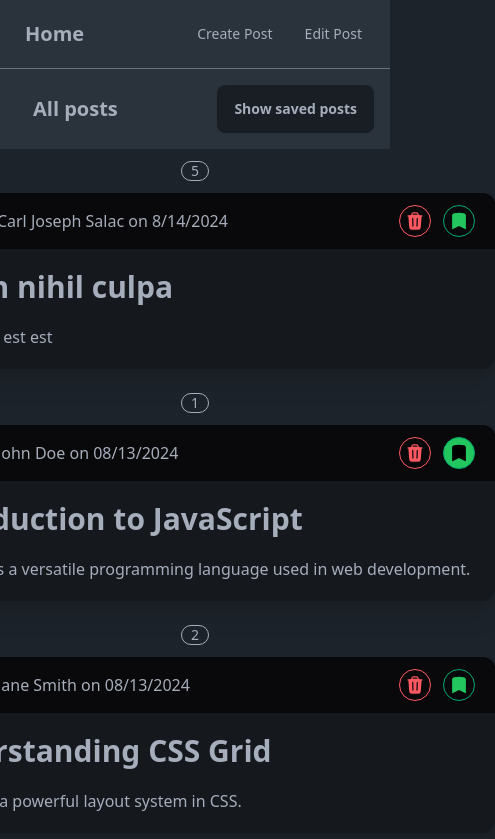
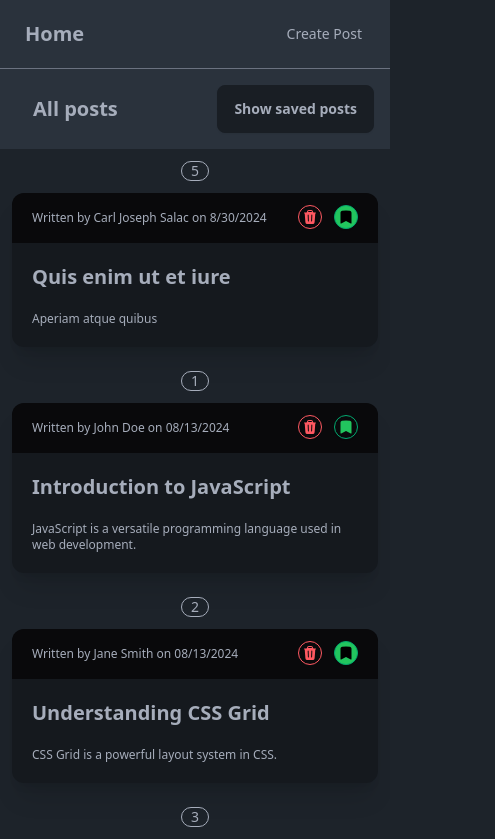
Before and after one commit to carljosephsalac/vue-composition-api, a Vue app: page / in a window 390 px wide. Shown: the top 839 px of the page, 495 px wide, since content can reach past the window. Built offline with nearby package versions, Linux system fonts and the light colour scheme; data requests are answered from the project's data file.

Commit message:
mobile responsive

```diff
--- a/db.json
+++ b/db.json
@@ -6,7 +6,7 @@
       "body": "JavaScript is a versatile programming language used in web development.",
       "author": "John Doe",
       "created_at": "08/13/2024",
-      "is_saved": true
+      "is_saved": false
     },
     {
       "id": "2",
@@ -14,7 +14,7 @@
       "body": "CSS Grid is a powerful layout system in CSS.",
       "author": "Jane Smith",
       "created_at": "08/13/2024",
-      "is_saved": false
+      "is_saved": true
     },
     {
       "id": "3",
@@ -30,15 +30,15 @@
       "body": "REST APIs allow communication between client and server over HTTP.",
       "author": "Emily Davis",
       "created_at": "08/13/2024",
-      "is_saved": false
+      "is_saved": true
     },
     {
       "id": "5",
-      "title": "Nisi in nihil culpa",
-      "body": "Eaque esse est est",
+      "title": "Quis enim ut et iure",
+      "body": "Aperiam atque quibus",
       "author": "Carl Joseph Salac",
-      "created_at": "8/14/2024",
-      "is_saved": false
+      "created_at": "8/30/2024",
+      "is_saved": true
     }
   ]
 }
--- a/src/App.vue
+++ b/src/App.vue
@@ -16,9 +16,6 @@ postStore.getPost()
         <li>
           <RouterLink to="/posts/create">Create Post</RouterLink>
         </li>
-        <li>
-          <RouterLink to="/posts/edit">Edit Post</RouterLink>
-        </li>
       </ul>
     </nav>
   </header>
--- a/src/components/MyWrapper.vue
+++ b/src/components/MyWrapper.vue
@@ -1,5 +1,5 @@
 <template>
-  <div class="flex flex-col items-center w-full">
+  <div class="flex flex-col items-center w-full px-3">
     <slot name="badge"></slot>
     <slot></slot>
   </div>
--- a/src/components/PostItem.vue
+++ b/src/components/PostItem.vue
@@ -25,20 +25,20 @@ const savedBtnClass = computed(() => {
 </script>
 
 <template>
-  <div class="flex flex-col shadow-xl w-[600px] rounded-xl bg-base-300 my-3">
+  <div class="flex flex-col shadow-xl w-full sm:w-[600px] rounded-xl bg-base-300 my-3">
     <div class="flex items-center justify-between px-5 py-3 bg-zinc-950 rounded-t-xl">
-      <p>Written by {{ post.author }} on {{ post.created_at }}</p>
+      <p class="text-xs sm:text-base">Written by {{ post.author }} on {{ post.created_at }}</p>
       <div>
         <!-- <button @click="getId(post.id)" class="btn btn-sm me-3">Get ID</button> // Emit -->
         <button
           @click="postStore.deletePost(post.id)"
-          class="btn btn-circle btn-outline btn-error me-3 btn-sm"
+          class="btn btn-circle btn-outline btn-error me-3 btn-xs sm:btn-sm"
         >
           <svg
             xmlns="http://www.w3.org/2000/svg"
             viewBox="0 0 24 24"
             fill="currentColor"
-            class="size-5"
+            class="sm:size-5 size-4"
           >
             <path
               fill-rule="evenodd"
@@ -49,14 +49,14 @@ const savedBtnClass = computed(() => {
         </button>
         <button
           @click="postStore.savePost(post.id)"
-          class="btn btn-circle btn-success btn-sm"
+          class="btn btn-circle btn-success btn-xs sm:btn-sm"
           :class="savedBtnClass"
         >
           <svg
             xmlns="http://www.w3.org/2000/svg"
             viewBox="0 0 24 24"
             fill="currentColor"
-            class="size-5"
+            class="sm:size-5 size-4"
           >
             <path
               fill-rule="evenodd"
@@ -68,8 +68,8 @@ const savedBtnClass = computed(() => {
       </div>
     </div>
     <div class="p-5 space-y-5">
-      <h1 class="text-3xl font-bold">{{ post.title }}</h1>
-      <p>{{ post.body }}</p>
+      <h1 class="text-xl font-bold sm:text-3xl">{{ post.title }}</h1>
+      <p class="text-xs sm:text-base">{{ post.body }}</p>
     </div>
   </div>
 </template>
--- a/src/router/index.js
+++ b/src/router/index.js
@@ -1,7 +1,6 @@
 import { createRouter, createWebHistory } from 'vue-router'
 import HomeView from '@/views/HomeView.vue'
 import PostCreate from '@/views/PostCreate.vue'
-import PostEdit from '@/views/PostEdit.vue'
 
 const router = createRouter({
   history: createWebHistory(import.meta.env.BASE_URL),
@@ -15,11 +14,6 @@ const router = createRouter({
       path: '/posts/create',
       name: 'posts.create',
       component: PostCreate
-    },
-    {
-      path: '/posts/edit',
-      name: 'posts.edit',
-      component: PostEdit
     }
   ]
 })
--- a/src/views/PostCreate.vue
+++ b/src/views/PostCreate.vue
@@ -26,7 +26,7 @@ const submit = () => {
 
 <template>
   <MyWrapper>
-    <div class="flex flex-col shadow-xl w-[600px] rounded-xl bg-base-300 mt-10">
+    <div class="flex flex-col shadow-xl sm:w-[600px] w-full rounded-xl bg-base-300 mt-10">
       <div class="flex items-center px-5 py-3 bg-zinc-950 rounded-t-xl">
         <p>Create New Post</p>
       </div>
@@ -41,7 +41,7 @@ const submit = () => {
               v-model="post.title"
               type="text"
               placeholder="Type here"
-              class="w-full input input-bordered"
+              class="w-full input input-bordered input-sm sm:input-md"
             />
           </label>
           <label class="form-control">
@@ -51,11 +51,13 @@ const submit = () => {
             </div>
             <textarea
               v-model="post.body"
-              class="h-24 textarea textarea-bordered"
+              class="h-24 textarea textarea-bordered textarea-sm sm:textarea-md"
               placeholder="Type here"
             ></textarea>
           </label>
-          <button :disabled="isFormInvalid" class="mt-1 btn btn-neutral">Add</button>
+          <button :disabled="isFormInvalid" class="mt-1 btn btn-neutral btn-sm sm:btn-md">
+            Add
+          </button>
         </div>
       </form>
     </div>
--- a/src/views/PostEdit.vue
+++ /dev/null
@@ -1,5 +0,0 @@
-<script setup></script>
-
-<template>
-  <div>Edit Post</div>
-</template>
```
